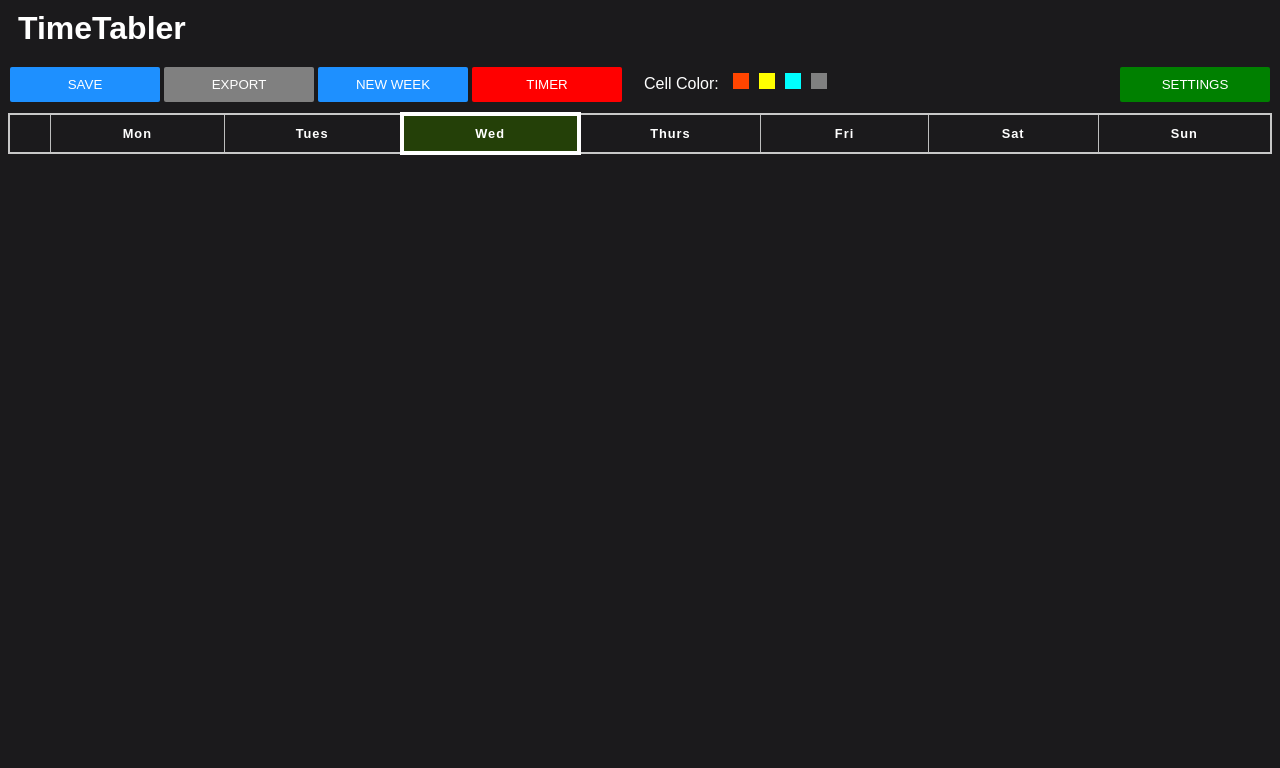
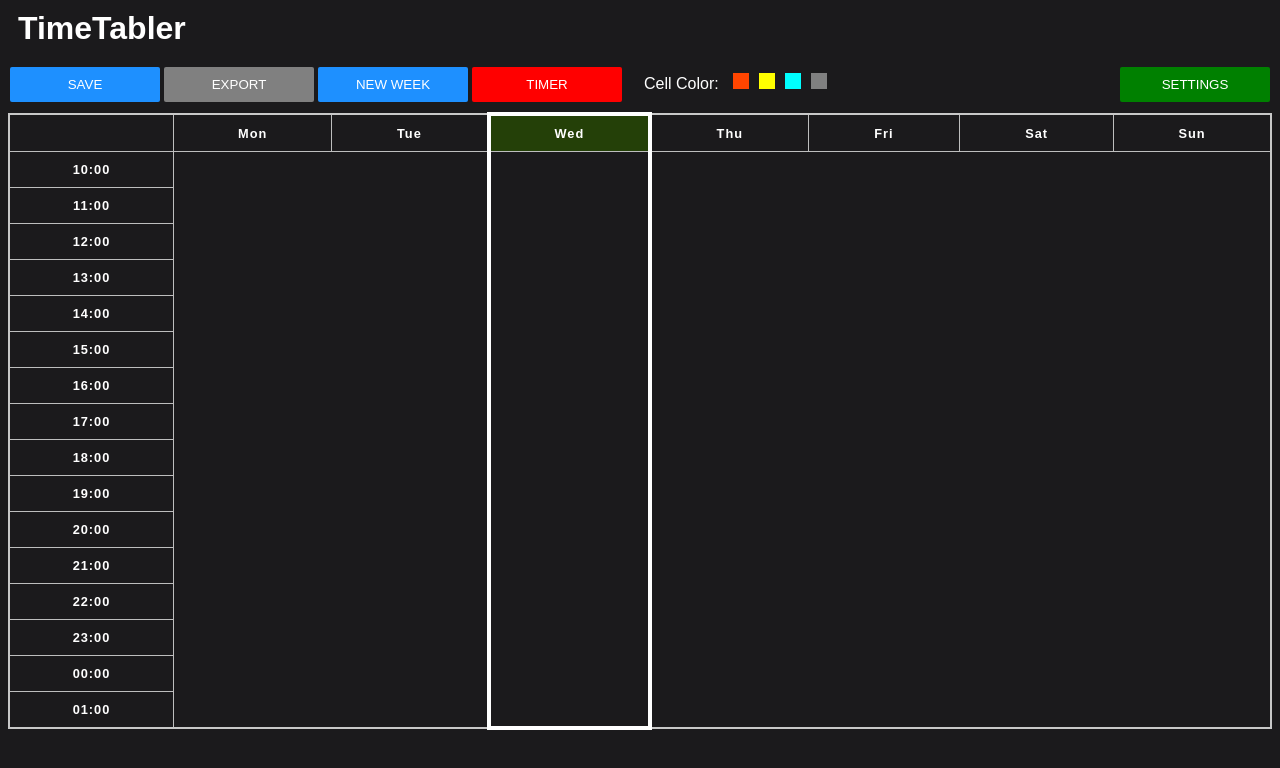
Before and after one commit to Makktu/React-TimeTabler, a React (Vite) app: page / in a window 1280 px wide. Shown: the top 768 px of the page. Built offline with nearby package versions, Linux system fonts and the light colour scheme.

Commit message:
progress

```diff
--- a/src/components/TheTable.jsx
+++ b/src/components/TheTable.jsx
@@ -21,6 +21,7 @@ const TheTable = (props) => {
     "00:00",
     "01:00",
   ];
+  const theDays = ["Mon", "Tue", "Wed", "Thu", "Fri", "Sat", "Sun"];
   useEffect(() => {
     // const allCells = document.getElementsByTagName("td");
     // [...allCells].forEach((cell, ind) => {
@@ -80,15 +81,11 @@ const TheTable = (props) => {
         <tbody>
           <tr>
             <td></td>
-            <th>Mon</th>
-            <th>Tues</th>
-            <th>Wed</th>
-            <th>Thurs</th>
-            <th>Fri</th>
-            <th>Sat</th>
-            <th>Sun</th>
+            {theDays.map((day) => {
+              return <th>{day}</th>;
+            })}
           </tr>
-          {theHours.forEach((hour) => {
+          {theHours.map((hour) => {
             return (
               <tr>
                 <th>{hour}</th>
```
